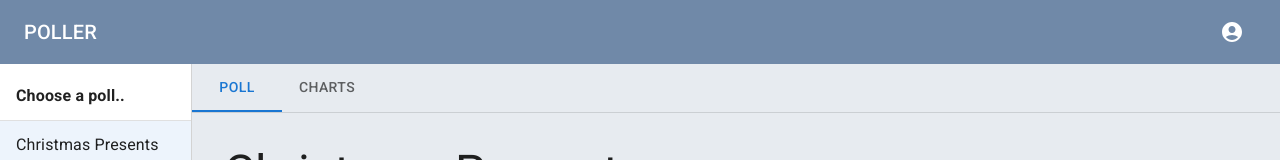
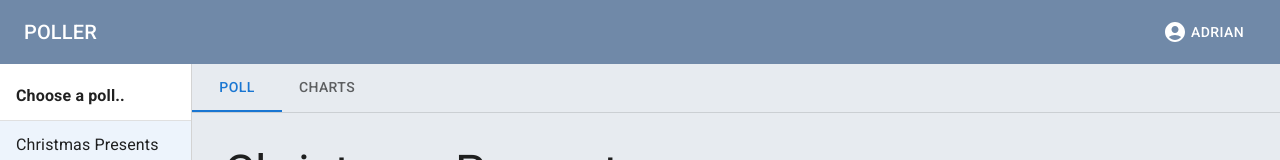
Before and after one commit to adybaby/poller, a React (Create React App) app: page / in a window 1280 px wide. Shown: the top 160 px of the page. Built offline with nearby package versions, Linux system fonts and the light colour scheme.

Commit message:
adding user name

```diff
--- a/src/components/UserMenu.js
+++ b/src/components/UserMenu.js
@@ -8,6 +8,7 @@ import {
   ListItem,
   ListItemText,
   Divider,
+  Typography,
 } from '@mui/material';
 import AccountCircle from '@mui/icons-material/AccountCircle';
 
@@ -47,6 +48,9 @@ export default function UserMenu() {
         color="inherit"
       >
         <AccountCircle />
+        <Typography sx={{ margin: '0 0 0 0.3em' }} variant="button">
+          {currentUser.name}
+        </Typography>
       </IconButton>
       <Menu
         id="menu-appbar"
```
